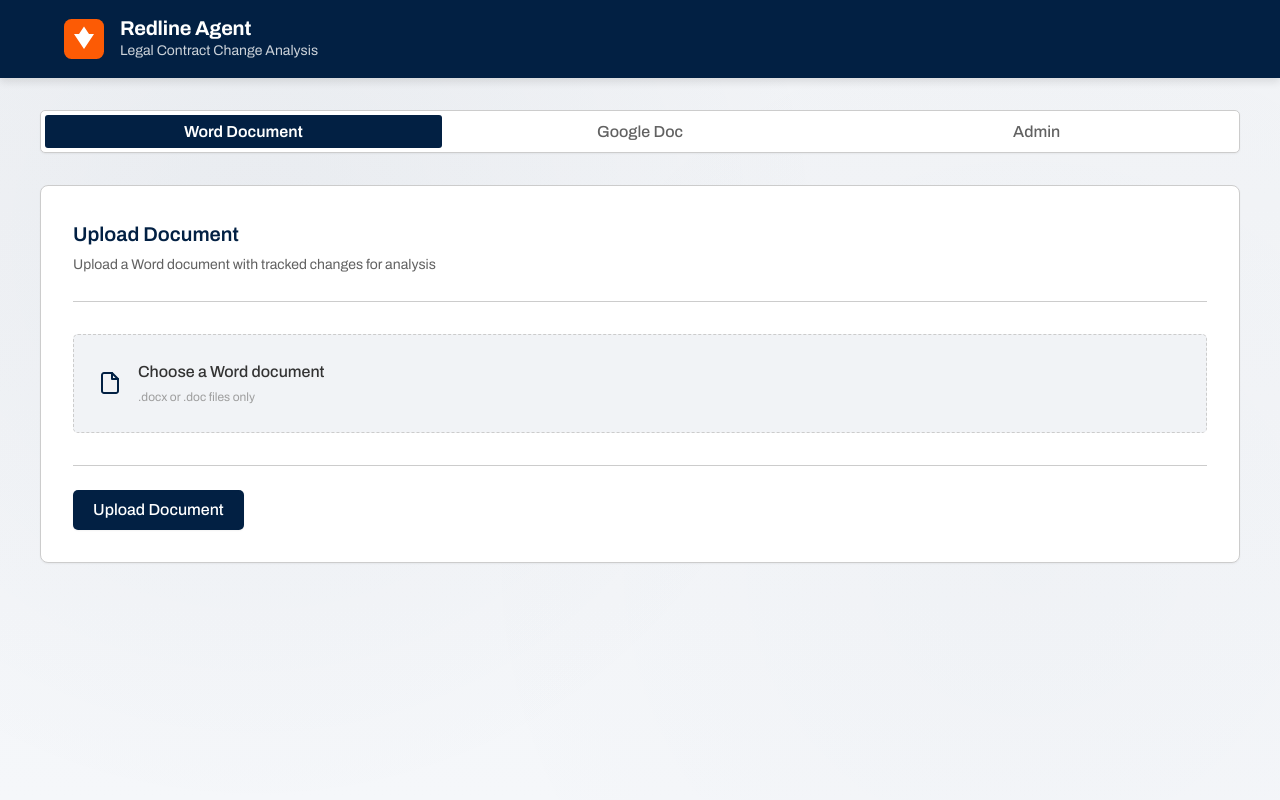
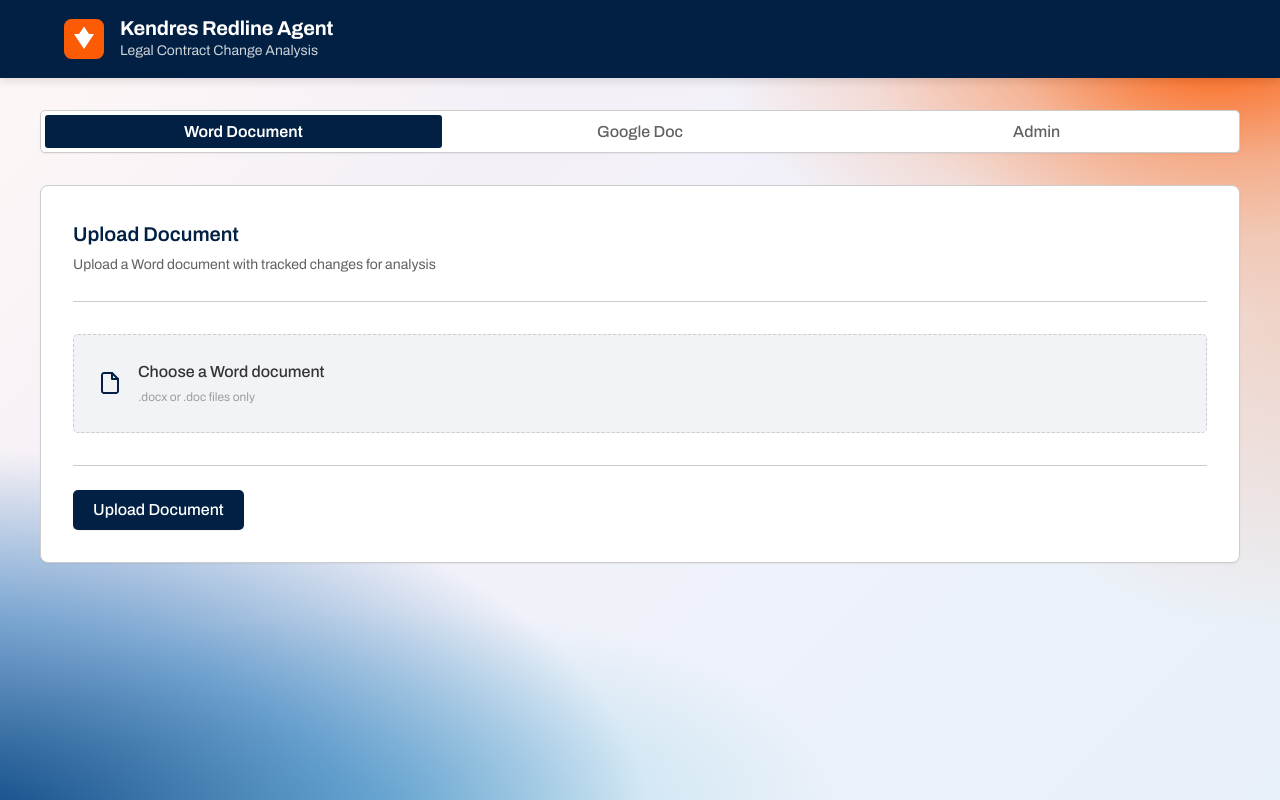
Before and after one commit to gpbennett72/kendres, a Flask app: page / in a window 1280 px wide. Run offline with Flask 3, Linux system fonts and the light colour scheme; some libraries are stand-ins or nearby versions.

Commit message:
Add Workday brand gradient with orange-red accent, rename to Kendres Redline Agent

```diff
--- a/static/css/style.css
+++ b/static/css/style.css
@@ -81,11 +81,18 @@
 
 body {
     font-family: var(--font-family);
-    background-color: #F1F3F6;
-    background-image:
-        radial-gradient(circle at 20% 30%, rgba(2, 32, 67, 0.04) 0%, transparent 50%),
-        radial-gradient(circle at 80% 70%, rgba(2, 32, 67, 0.02) 0%, transparent 50%),
-        linear-gradient(180deg, #F1F3F6 0%, #F5F7FA 100%);
+    /* Workday Brand Gradient - Blue with Orange-Red accent inspired by brand.workday.com */
+    background:
+        /* Workday Orange-Red accent - top right area */
+        radial-gradient(ellipse 55% 50% at 95% 5%, #FC5B05 0%, rgba(252, 91, 5, 0.4) 30%, rgba(252, 91, 5, 0.15) 50%, transparent 70%),
+        /* Secondary warm glow - right side */
+        radial-gradient(ellipse 40% 60% at 100% 40%, rgba(252, 91, 5, 0.2) 0%, rgba(255, 120, 50, 0.1) 40%, transparent 65%),
+        /* Primary blue sweep - bottom left corner */
+        radial-gradient(ellipse 80% 70% at -5% 105%, #003D7A 0%, rgba(0, 91, 170, 0.5) 40%, transparent 70%),
+        /* Teal accent - bottom area */
+        radial-gradient(ellipse 60% 40% at 30% 100%, rgba(0, 150, 199, 0.25) 0%, transparent 60%),
+        /* Base gradient - warm to cool */
+        linear-gradient(135deg, #FEF8F5 0%, #F5F0F8 30%, #EDF2FA 70%, #E8F0F8 100%);
     background-attachment: fixed;
     color: var(--text-primary);
     line-height: 1.6;
--- a/templates/index.html
+++ b/templates/index.html
@@ -3,7 +3,7 @@
 <head>
     <meta charset="UTF-8">
     <meta name="viewport" content="width=device-width, initial-scale=1.0">
-    <title>Redline Agent</title>
+    <title>Kendres Redline Agent</title>
     <link rel="stylesheet" href="{{ url_for('static', filename='css/style.css') }}">
     <link rel="preconnect" href="https://fonts.googleapis.com">
     <link rel="preconnect" href="https://fonts.gstatic.com" crossorigin>
@@ -23,7 +23,7 @@
                         </svg>
                     </div>
                     <div class="logo-text">
-                        <h1>Redline Agent</h1>
+                        <h1>Kendres Redline Agent</h1>
                         <p class="tagline">Legal Contract Change Analysis</p>
                     </div>
                 </div>
```
